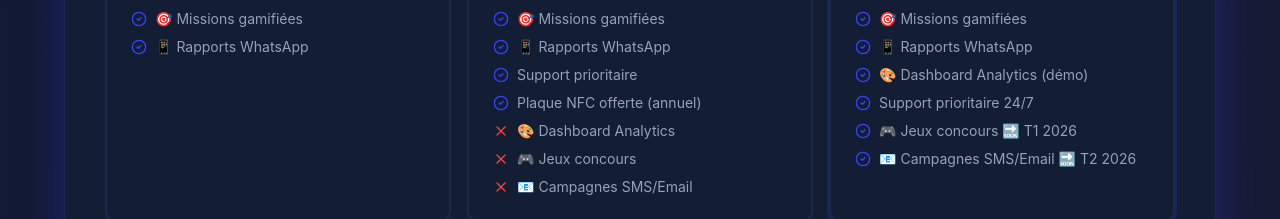
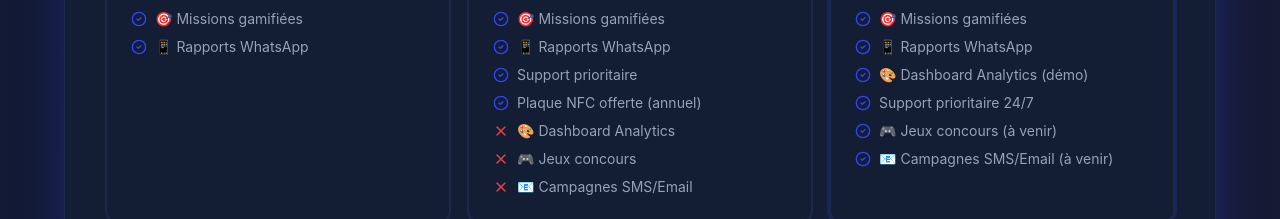
Before and after one commit to semih5817/take5-boost, a React (Vite) app: page / in a window 1280 px wide. Shown: the part 8840-9059 px from the top of the page. Built offline with nearby package versions, Linux system fonts and the light colour scheme; the HTML template or start-up script is replaced by a standard one.

Commit message:
Update Pro pack features
Replace T1 2026 and T2 2026 with "(à venir)" for gaming contests and SMS/email campaigns in the Pro pack.

```diff
--- a/src/components/SubscriptionForm.tsx
+++ b/src/components/SubscriptionForm.tsx
@@ -217,8 +217,8 @@ const pricingOffers = [
       { text: "📱 Rapports WhatsApp", included: true },
       { text: "🎨 Dashboard Analytics (démo)", included: true },
       { text: "Support prioritaire 24/7", included: true },
-      { text: "🎮 Jeux concours 🔜 T1 2026", included: true },
-      { text: "📧 Campagnes SMS/Email 🔜 T2 2026", included: true }
+      { text: "🎮 Jeux concours (à venir)", included: true },
+      { text: "📧 Campagnes SMS/Email (à venir)", included: true }
     ],
   },
 ];
```
